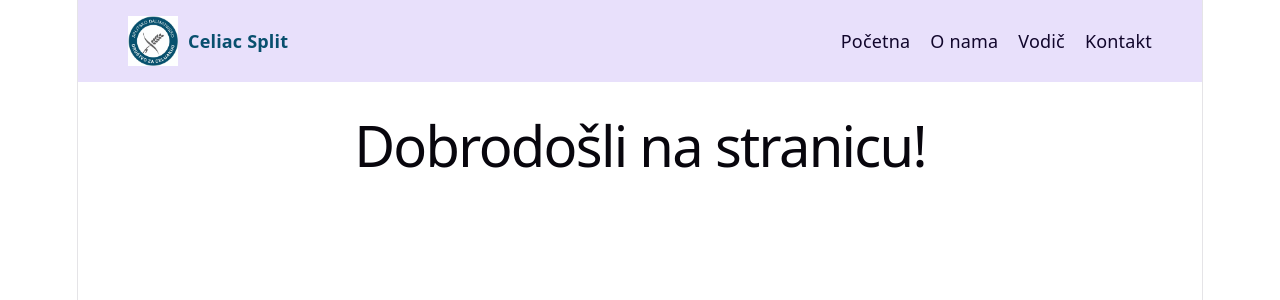
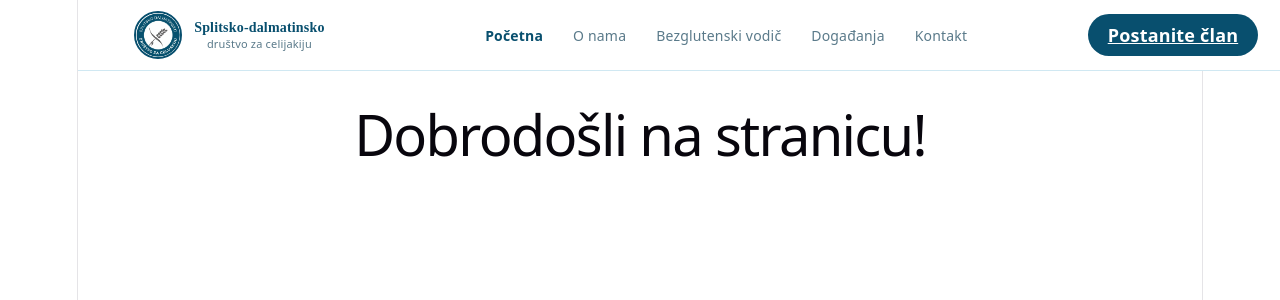
Before and after one commit to mstrin01/celiac-split, a React (Vite) app: page / in a window 1280 px wide. Shown: the top 300 px of the page. Built offline with nearby package versions, Linux system fonts and the light colour scheme.

Commit message:
navbar 1st ver

```diff
--- a/src/components/Navbar.jsx
+++ b/src/components/Navbar.jsx
@@ -1,51 +1,27 @@
 import React from "react";
 import Logo from "../assets/images/logo.png";
+import "../styles/Navbar.css";
 
 const Navbar = () => {
   return (
-    <nav style={styles.nav}>
-      <a href="#" style={styles.logoLink}>
-        <img src={Logo} alt="Logo" style={styles.logo} />
-        <span style={{ color: "#084F6E", fontWeight: 600 }}>Celiac Split</span>
+    <nav>
+      <a href="/" className="logo">
+        <img src={Logo} alt="Logo" className="logo-icon" />
+        <div className="logo-text">
+          <span>Splitsko-dalmatinsko</span>
+          <span>društvo za celijakiju</span>
+        </div>
       </a>
-      <ul style={styles.navLinks}>
-        <li><a href="#" style={styles.link}>Početna</a></li>
-        <li><a href="#about" style={styles.link}>O nama</a></li>
-        <li><a href="#guide" style={styles.link}>Vodič</a></li>
-        <li><a href="#contact" style={styles.link}>Kontakt</a></li>
+      <ul className="nav-links">
+        <li><a href="/" className="active">Početna</a></li>
+        <li><a href="/about">O nama</a></li>
+        <li><a href="/guide">Bezglutenski vodič</a></li>
+        <li><a href="/events">Događanja</a></li>
+        <li><a href="/contact">Kontakt</a></li>
       </ul>
+      <a href="/join" className="btn-nav">Postanite član</a>
     </nav>
   );
 };
 
-const styles = {
-  nav: {
-    display: "flex",
-    justifyContent: "space-between",
-    alignItems: "center",
-    padding: "10px 50px",
-    backgroundColor: "#E8E0FB",
-  },
-  logoLink: {
-    display: "flex",
-    alignItems: "center",
-    gap: "10px",
-    textDecoration: "none",
-  },
-  logo: {
-    width: "50px",
-    height: "50px",
-  },
-  navLinks: {
-    display: "flex",
-    gap: "20px",
-    listStyle: "none",
-  },
-  link: {
-    textDecoration: "none",
-    color: "#11062C",
-    fontWeight: 500,
-  },
-};
-
 export default Navbar;
--- /dev/null
+++ b/src/styles/Navbar.css
@@ -0,0 +1,105 @@
+/* Reset and prevent scroll */
+html, body {
+  margin: 0;
+  padding: 0;
+  overflow-x: hidden;
+  box-sizing: border-box;
+}
+
+nav {
+  position: sticky;
+  top: 0;
+  z-index: 100;
+  width: 100%;
+  background: rgba(255, 255, 255, 0.96);
+  backdrop-filter: blur(10px);
+  border-bottom: 1px solid #D0E8F2;
+  padding: 0 5%;
+  display: flex;
+  align-items: center;
+  justify-content: space-between;
+  height: 70px;
+}
+
+.logo {
+  display: flex;
+  align-items: center;
+  gap: 12px;
+  text-decoration: none;
+}
+
+.logo-icon {
+  width: 44px;
+  height: 44px;
+  border-radius: 50%;
+  border: 2px solid #084F6E;
+  display: flex;
+  align-items: center;
+  justify-content: center;
+  object-fit: cover; /* ensures the image fits the circle */
+}
+
+.logo-text {
+  display: flex;
+  flex-direction: column;
+}
+
+.logo-text span:first-child {
+  font-family: 'Lora', serif;
+  font-size: 14px;
+  font-weight: 600;
+  color: #084F6E;
+  line-height: 1.2;
+}
+
+.logo-text span:last-child {
+  font-size: 11px;
+  color: #5a7a8a;
+  line-height: 1.2;
+}
+
+.nav-links {
+  display: flex;
+  align-items: center;
+  gap: 6px;
+  list-style: none;
+}
+
+.nav-links a {
+  text-decoration: none;
+  font-size: 14px;
+  font-weight: 500;
+  color: #5a7a8a;
+  padding: 6px 12px;
+  border-radius: 8px;
+  transition: color 0.2s, background 0.2s;
+}
+
+.nav-links a:hover {
+  color: #084F6E;
+  background: #E8F4FA;
+}
+
+.nav-links a.active {
+  color: #084F6E;
+  font-weight: 600;
+}
+
+.btn-nav {
+  background: #084F6E;
+  color: #fff !important;
+  padding: 8px 20px !important;
+  border-radius: 30px !important;
+  font-weight: 600 !important;
+  transition: background 0.2s, transform 0.1s !important;
+}
+
+.btn-nav:hover {
+  background: #0D6A92 !important;
+  transform: translateY(-1px);
+}
+
+/* Responsive */
+@media (max-width: 768px) {
+  .nav-links { display: none; }
+}
```
